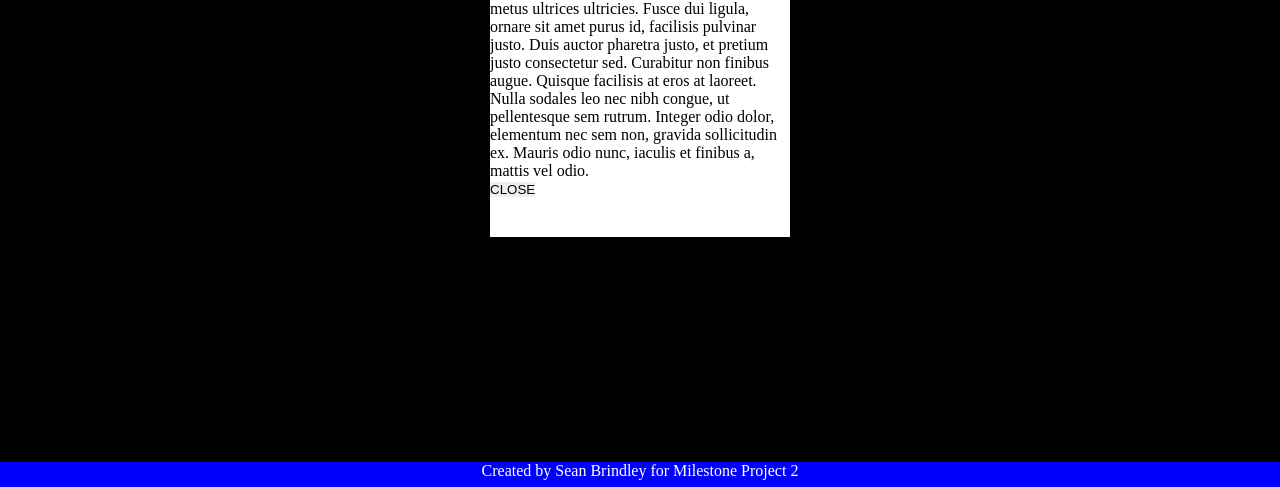
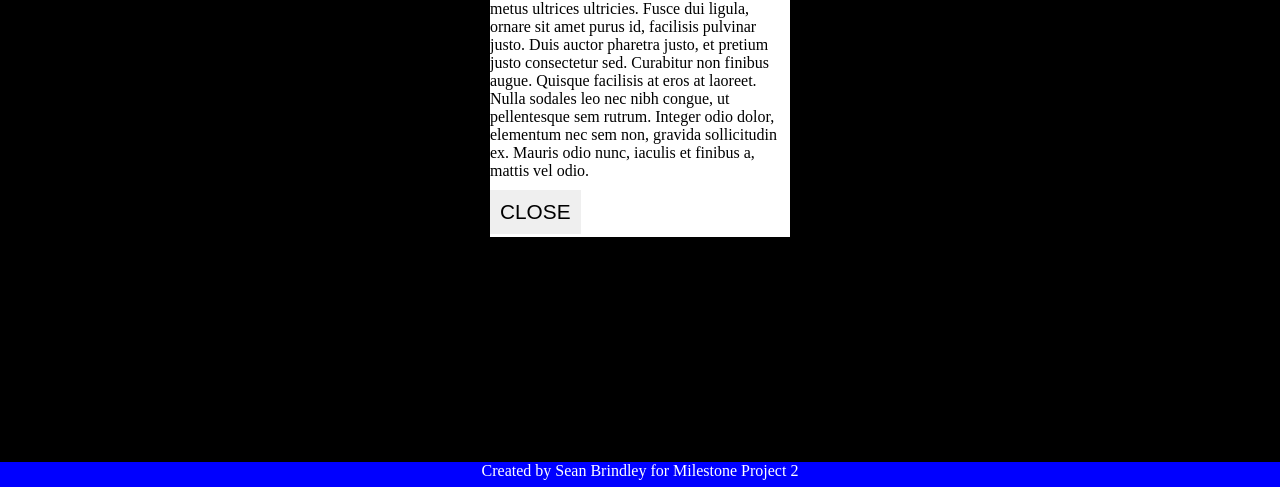
Before and after one commit to seanbrindley17/milestone-project-2, a website: page index.html in a window 1280 px wide. Both pictures are taken after a click on the button "HOW TO PLAY". Shown: the part 313-800 px from the top of the page. Drawn offline with nearby package versions, Linux system fonts and the light colour scheme.

Commit message:
Add some initial style to close button for modal

```diff
--- a/assets/css/style.css
+++ b/assets/css/style.css
@@ -67,6 +67,13 @@
 
     height: 25px;
     width: 25px;
+}
+
+.close-btn {
+    cursor: pointer;
+    font-size: 1.3rem;
+    padding: 10px;
+    margin-top: 10px;
 }
 
 /* Home Page Welcome Box
```
